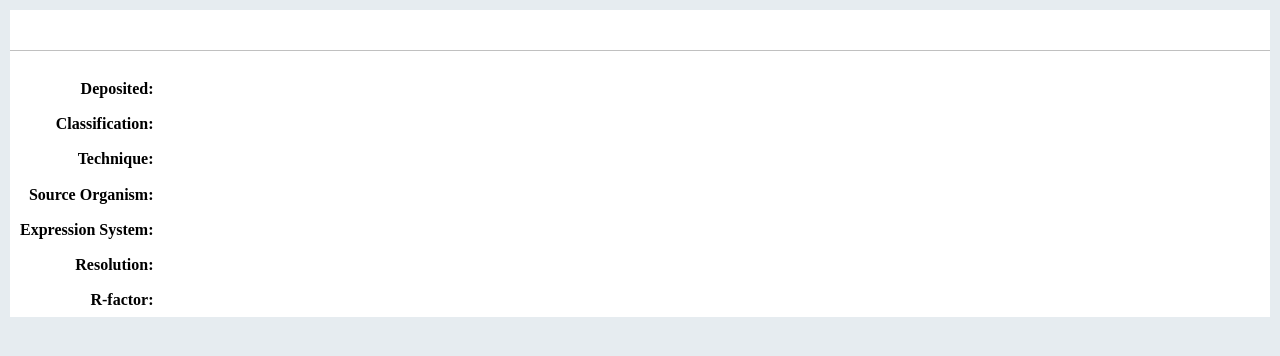
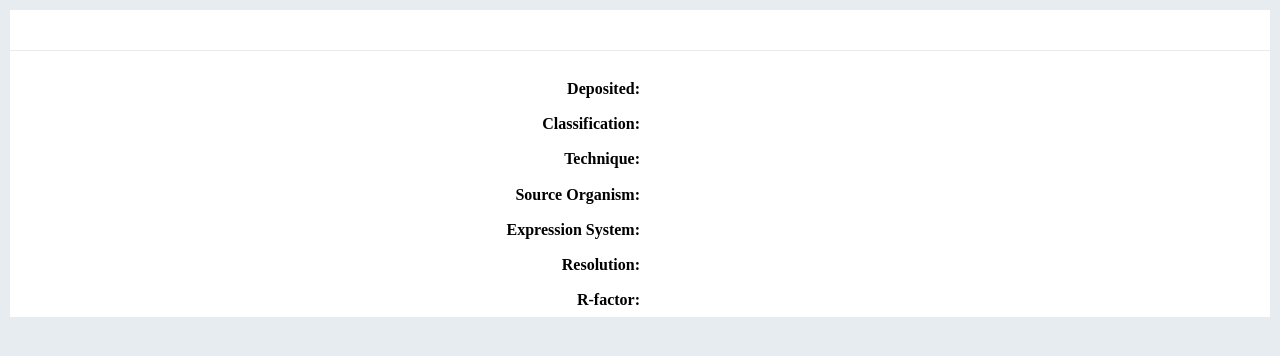
Before and after one commit to samirelanduk/ZincBindDB, a Python web app: template zinc/templates/pdb.html in a window 1280 px wide. Shown: the part 50-406 px from the top of the page. Run offline with Jinja, Linux system fonts and the light colour scheme; the template is opened without the code that fills it, so the values that code supplies are empty; some web fonts are replaced.

Commit message:
Add table PDB styling

```diff
--- a/core/static/css/core.css
+++ b/core/static/css/core.css
@@ -15,7 +15,7 @@ h1 {
 h2 {
     text-align: center;
     padding: 20px;
-    border-bottom: 1px solid silver;
+    border-bottom: 1px solid #e6ecf0;
     margin-bottom: 20px;
 }
 
@@ -24,15 +24,22 @@ h2 {
     margin: 10px;
 }
 
+.info-rows {
+    display: table;
+    width: 100%;
+}
+
 .info-row {
     margin-top: 20px;
     margin-bottom: 20px;
     display: table-row;
     line-height: 2.2;
+    width: 100%;
 }
 
 .field, .field-value {
     display: table-cell;
+    width: 50%;
 }
 
 .field {
--- a/zinc/templates/pdb.html
+++ b/zinc/templates/pdb.html
@@ -7,6 +7,7 @@
 
 <div id="pdb-information" class="page-section">
     <h2>{{ pdb.title }}</h2>
+    <div class="info-rows">
         <div class="info-row">
              <div class="field">Deposited:</div>
              <div class="field-value">{{ pdb.deposited }}</div>
@@ -36,4 +37,5 @@
             <div class="field-value">{{ pdb.rfactor }}</div>
         </div>
     </div>
+</div>
 {% endblock %}
```
Lines whose indentation alone changed are shown as unchanged.
